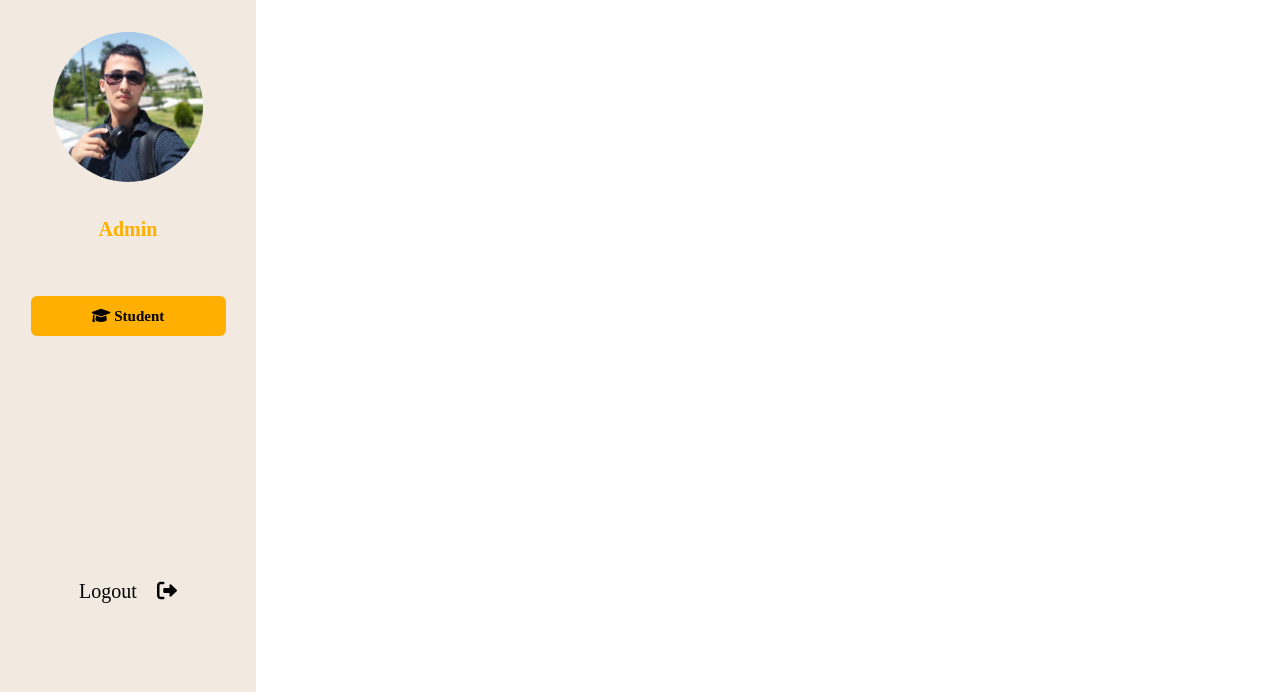
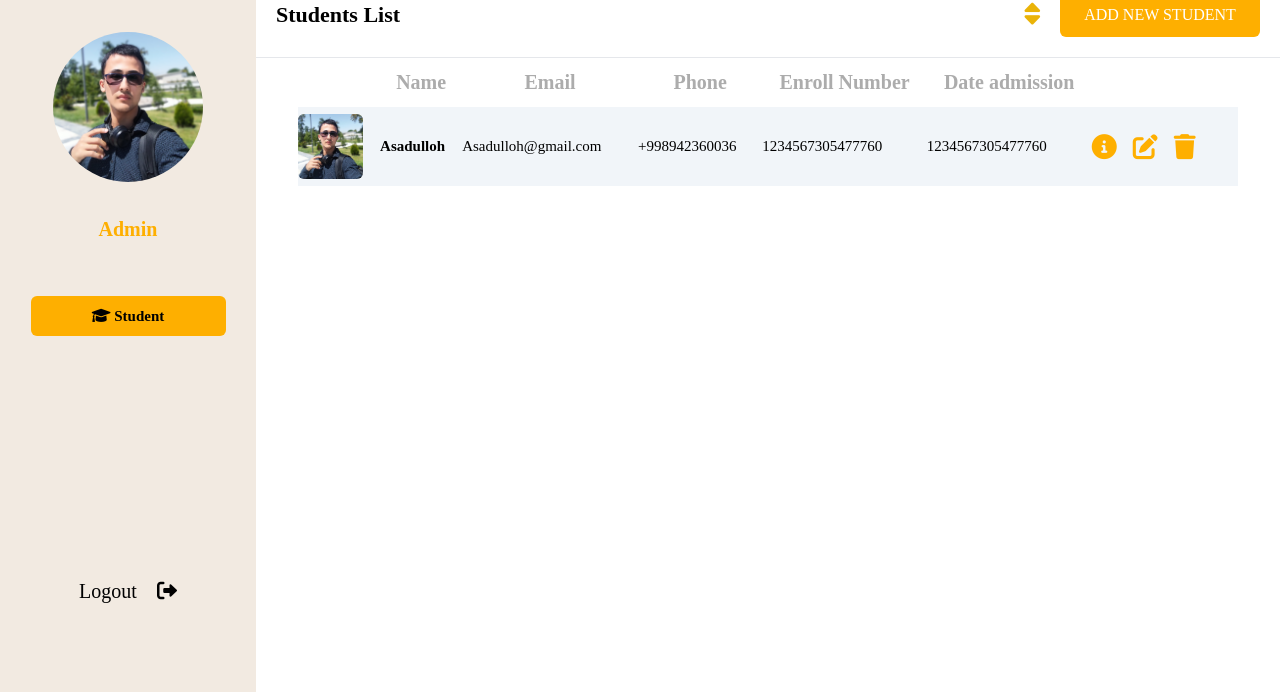
Before and after one commit to HumbleBoyy/Admin-Students, a plain HTML site: page mainPage.html in a window 1280 px wide. Shown: the part 108-800 px from the top of the page. Drawn offline with nearby package versions, Linux system fonts and the light colour scheme.

Commit message:
New Commit

```diff
--- a/mainPage.html
+++ b/mainPage.html
@@ -46,9 +46,8 @@
                <header class="bg-[#F2EAE1] w-full sticky top-0 h-[80px] p-5">
                    <div class="flex justify-between items-center">
                         <button class="text-[25px]"><i class="fa-solid fa-square-caret-left"></i></button>
-
                         <div class="flex items-center gap-2">
-                          <form class="bg-white p-3 rounded-2xl">
+                          <form class="bg-white p-2 rounded-2xl">
                             <input type="text" placeholder="Search...." class="w-[255px] h-[30px] text-[20px] outline-none">
                             <button type="submit"><i class="fa-solid fa-magnifying-glass text-[20px] text-slate-500"></i></button>
                           </form>
@@ -56,6 +55,46 @@
                         </div>
                    </div>
                </header>
+               <div class="flex justify-between items-center p-5">
+                     <h2 class="text-[22px] leading-[26px] font-bold">Students List</h2>
+                     <div class="flex items-center gap-5">
+                        <button class="text-[25px] text-yellow-500"><i class="fa-solid fa-sort"></i></button>
+                        <button class="w-[200px] h-[45px] rounded-md bg-[#FEAF00] text-white">ADD NEW STUDENT</button>
+                     </div>
+               </div>
+               <hr>
+
+               <div class="px-[42px] h-[60vh] overflow-x-auto">
+                <table class="w-full bg-white rounded-[30px]">
+                  <thead>
+                    <tr>
+                         <th class="py-[17px] font-normal text-[20px]"></th>
+                         <th class="py-[17px] text-[#ACACAC] leading-[15px] font-bold text-[20px]">Name</th>
+                         <th class="py-[17px] text-[#ACACAC] leading-[15px] font-bold text-[20px]">Email</th>
+                         <th class="py-[17px] text-[#ACACAC] leading-[15px] font-bold text-[20px]">Phone</th>
+                         <th class="py-[17px] text-[#ACACAC] leading-[15px] font-bold text-[20px]">Enroll Number</th>
+                         <th class="py-[17px] text-[#ACACAC] leading-[15px] font-bold text-[20px]">Date   admission</th>
+                         <th class="py-[17px] text-[#ACACAC] leading-[15px] font-bold text-[20px]"></th>
+                    </tr>
+                  </thead>
+
+                  <tbody class="orderedProducts_wrapper">
+                        <tr class="bg-slate-100 w-full p-5 rounded-md">
+                           <td class="py-[7px]"><img src="./images/example.jpg" alt="altImage" width="65" height="55" class="rounded-md"></td>
+                           <td class="py-[7px] text-[15px] leading-[17px]"><strong>Asadulloh</strong></td>
+                           <td class="py-[7px] text-[15px] leading-[17px]">Asadulloh@gmail.com</td>
+                           <td class="py-[7px] text-[15px] leading-[17px]">+998942360036</td>
+                           <td class="py-[7px] text-[15px] leading-[17px]">1234567305477760</td>
+                           <td class="py-[7px] text-[15px] leading-[17px]">1234567305477760</td>
+                           <td class="py-[7px] leading-[17px]">
+                             <button class="text-[25px] text-[#FEAF00] mr-3"><i class="fa-solid fa-circle-info"></i></button>
+                             <button class="text-[25px] text-[#FEAF00] mr-3"><i class="fa-solid fa-pen-to-square"></i></button>
+                             <button class="text-[25px] text-[#FEAF00] mr-3"><i class="fa-solid fa-trash"></i></button>
+                           </td>
+                        </tr>
+                  </tbody>
+              </table>
+               </div>
            </div>
         </div>
     </main>
```
